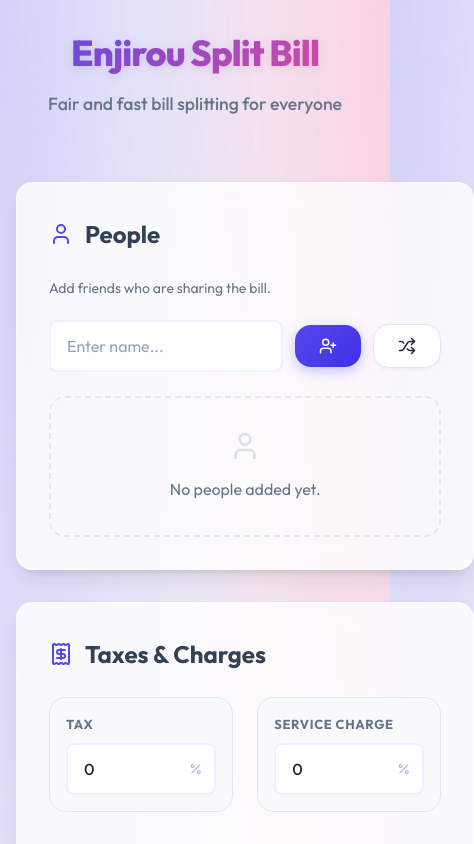
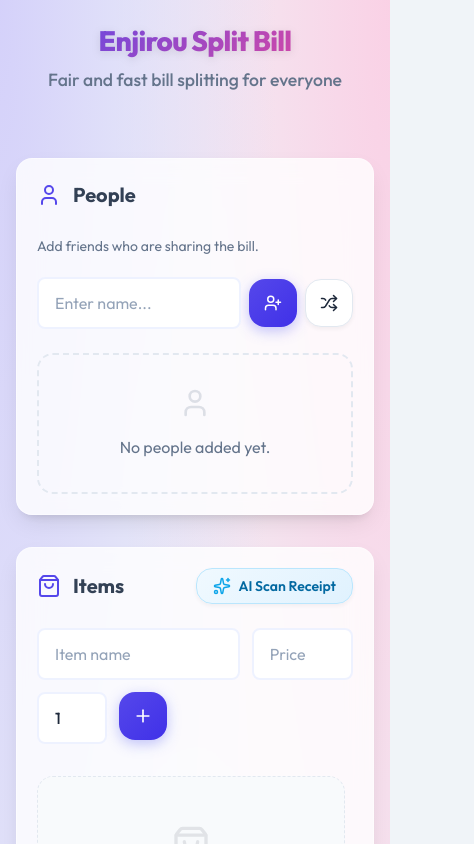
Before and after one commit to enjirou1/ag-splitbill-app, a Next.js app: page / in a window 390 px wide. Shown: the top 844 px of the page, 474 px wide, since content can reach past the window. Built offline with nearby package versions, Linux system fonts and the light colour scheme.

Commit message:
fix mobile interface

```diff
--- a/src/app/page.tsx
+++ b/src/app/page.tsx
@@ -25,12 +25,12 @@ export default function Home() {
       <div className="grid">
         <div style={{ display: 'flex', flexDirection: 'column', gap: '2rem' }}>
           <PersonList />
-          <ChargesList />
-          <DiscountsList />
+          <ItemList />
         </div>
 
         <div style={{ display: 'flex', flexDirection: 'column', gap: '2rem' }}>
-          <ItemList />
+          <ChargesList />
+          <DiscountsList />
           <SplitSummary />
         </div>
       </div>
--- a/src/presentation/components/ChargesList.tsx
+++ b/src/presentation/components/ChargesList.tsx
@@ -34,30 +34,30 @@ export default function ChargesList() {
           <label style={{ fontSize: '0.8125rem', fontWeight: '700', color: 'var(--text-muted)', display: 'block', marginBottom: '0.5rem', textTransform: 'uppercase', letterSpacing: '0.05em' }}>
             Tax
           </label>
-          <div className="flex" style={{ background: 'white', borderRadius: 'var(--radius-sm)', border: '2px solid #eef2ff', paddingRight: '0.75rem' }}>
+          <div className="flex flex-nowrap" style={{ background: 'white', borderRadius: 'var(--radius-sm)', border: '2px solid #eef2ff', paddingRight: '0.75rem' }}>
             <input
               type="number"
               value={bill.tax}
-              style={{ border: 'none', background: 'transparent' }}
+              style={{ border: 'none', background: 'transparent', flex: 1 }}
               onChange={(e) => dispatch(updateTax(parseFloat(e.target.value) || 0))}
               onFocus={(e) => e.target.select()}
             />
-            <Percent size={18} style={{ color: 'var(--primary)', opacity: 0.5 }} />
+            <Percent size={18} style={{ color: 'var(--primary)', opacity: 0.5, flexShrink: 0 }} />
           </div>
         </div>
         <div style={{ flex: '1 1 150px', background: '#f8fafc', padding: '1rem', borderRadius: 'var(--radius-md)', border: '1px solid var(--border-color)' }}>
           <label style={{ fontSize: '0.8125rem', fontWeight: '700', color: 'var(--text-muted)', display: 'block', marginBottom: '0.5rem', textTransform: 'uppercase', letterSpacing: '0.05em' }}>
             Service Charge
           </label>
-          <div className="flex" style={{ background: 'white', borderRadius: 'var(--radius-sm)', border: '2px solid #eef2ff', paddingRight: '0.75rem' }}>
+          <div className="flex flex-nowrap" style={{ background: 'white', borderRadius: 'var(--radius-sm)', border: '2px solid #eef2ff', paddingRight: '0.75rem' }}>
             <input
               type="number"
               value={bill.serviceCharge}
-              style={{ border: 'none', background: 'transparent' }}
+              style={{ border: 'none', background: 'transparent', flex: 1 }}
               onChange={(e) => dispatch(updateServiceCharge(parseFloat(e.target.value) || 0))}
               onFocus={(e) => e.target.select()}
             />
-            <Percent size={18} style={{ color: 'var(--primary)', opacity: 0.5 }} />
+            <Percent size={18} style={{ color: 'var(--primary)', opacity: 0.5, flexShrink: 0 }} />
           </div>
         </div>
       </div>
--- a/src/presentation/components/PersonList.tsx
+++ b/src/presentation/components/PersonList.tsx
@@ -32,7 +32,7 @@ export default function PersonList() {
       </p>
 
       <div className="flex" style={{ marginBottom: '1.5rem' }}>
-        <div style={{ position: 'relative', flex: 1 }}>
+        <div style={{ position: 'relative', flex: '1 1 200px' }}>
           <input
             type="text"
             placeholder="Enter name..."
@@ -41,10 +41,10 @@ export default function PersonList() {
             onKeyPress={(e) => e.key === 'Enter' && handleAdd()}
           />
         </div>
-        <button className="btn-primary" onClick={handleAdd} title="Add Person">
+        <button className="btn-primary btn-icon" onClick={handleAdd} title="Add Person">
           <UserPlus size={18} />
         </button>
-        <button className="btn-secondary" onClick={handleRandom} title="Quick Add Random">
+        <button className="btn-secondary btn-icon" onClick={handleRandom} title="Quick Add Random">
           <Shuffle size={18} />
         </button>
       </div>
--- a/src/presentation/components/SplitSummary.tsx
+++ b/src/presentation/components/SplitSummary.tsx
@@ -29,25 +29,25 @@ export default function SplitSummary() {
     <div className="card" id="pdf-content">
       <div className="flex-between" style={{ marginBottom: '2rem' }}>
         <h2 className="section-title"><Calculator size={24} /> Split Summary</h2>
-        <div className="flex" style={{ gap: '0.5rem' }}>
-          <button className="btn-secondary" onClick={() => ShareService.share('Split Bill Summary', ShareService.formatGlobalSummary(bill, results))}>
-            <Share2 size={18} /> Share
+        <div className="flex" style={{ gap: '0.5rem', flex: '1 1 auto', justifyContent: 'flex-end' }}>
+          <button className="btn-secondary" style={{ flex: '1 1 auto' }} onClick={() => ShareService.share('Split Bill Summary', ShareService.formatGlobalSummary(bill, results))}>
+            <Share2 size={18} /> <span className="hide-mobile">Share</span>
           </button>
-          <button className="btn-secondary" onClick={() => exportToPDF(bill, results, `receipt-${new Date().getTime()}.pdf`)}>
-            <FileDown size={18} /> Export
+          <button className="btn-secondary" style={{ flex: '1 1 auto' }} onClick={() => exportToPDF(bill, results, `receipt-${new Date().getTime()}.pdf`)}>
+            <FileDown size={18} /> <span className="hide-mobile">Export</span>
           </button>
         </div>
       </div>
 
       <div style={{
         background: 'linear-gradient(135deg, #f8fafc 0%, #f1f5f9 100%)',
-        padding: '2rem',
+        padding: '1.5rem',
         borderRadius: 'var(--radius-md)',
         marginBottom: '2rem',
         textAlign: 'center',
         border: '1px solid var(--border-color)',
         boxShadow: 'inset 0 2px 4px rgba(0,0,0,0.02)'
-      }}>
+      }} className="summary-total-card">
         <p style={{ color: 'var(--text-muted)', fontSize: '0.8125rem', fontWeight: 700, textTransform: 'uppercase', letterSpacing: '0.1em', marginBottom: '0.5rem' }}>
           Grand Total
         </p>
--- a/src/presentation/styles/globals.css
+++ b/src/presentation/styles/globals.css
@@ -66,7 +66,8 @@ body {
   padding: 2rem;
   box-shadow: var(--shadow-md);
   transition: transform 0.3s ease, box-shadow 0.3s ease;
-  height: 100%;
+  /* height: 100%; removed to allow content expansion */
+  /* overflow: hidden; removed to prevent clipping */
 }
 
 .card:hover {
@@ -75,7 +76,7 @@ body {
 }
 
 .title {
-  font-size: 3rem;
+  font-size: clamp(2rem, 8vw, 3.5rem); /* Responsive font size */
   font-weight: 800;
   letter-spacing: -0.025em;
   margin-bottom: 2rem;
@@ -83,6 +84,8 @@ body {
   -webkit-background-clip: text;
   -webkit-text-fill-color: transparent;
   filter: drop-shadow(0 2px 4px rgba(0,0,0,0.1));
+  line-height: 1.2;
+  word-break: break-word;
 }
 
 /* Buttons */
@@ -163,20 +166,33 @@ input:focus {
 
 .grid {
   display: grid;
-  grid-template-columns: repeat(auto-fit, minmax(280px, 1fr));
+  grid-template-columns: repeat(auto-fit, minmax(320px, 1fr));
   gap: 2rem;
+}
+
+@media (max-width: 400px) {
+  .grid {
+    grid-template-columns: 1fr;
+  }
 }
 
 .flex {
   display: flex;
   gap: 0.75rem;
   align-items: center;
+  flex-wrap: wrap; /* Essential for mobile */
+}
+
+.flex-nowrap {
+  flex-wrap: nowrap !important;
 }
 
 .flex-between {
   display: flex;
   justify-content: space-between;
   align-items: center;
+  flex-wrap: wrap;
+  gap: 1rem;
 }
 
 .section-title {
@@ -247,6 +263,16 @@ input:focus {
 }
 
 
+.hide-mobile {
+  display: inline;
+}
+
+@media (max-width: 480px) {
+  .hide-mobile { display: none; }
+  .summary-total-card { padding: 1rem !important; }
+  .summary-total-card h3 { font-size: 1.75rem !important; }
+}
+
 /* Share Button Hover Effect */
 .share-btn-hover {
   cursor: pointer;
@@ -268,4 +294,16 @@ input:focus {
   .container { padding: 1.5rem 1rem; }
   .title { font-size: 2.25rem; }
   .grid { grid-template-columns: 1fr; }
+  .card { padding: 1.25rem; }
+  .flex { gap: 0.5rem; }
+
+  /* Ensure inputs and buttons don't push the card out */
+  input, select, button {
+    max-width: 100%;
+  }
 }
+
+@media (max-width: 480px) {
+  .title { font-size: 1.75rem; }
+  .section-title { font-size: 1.25rem; }
+}
```
